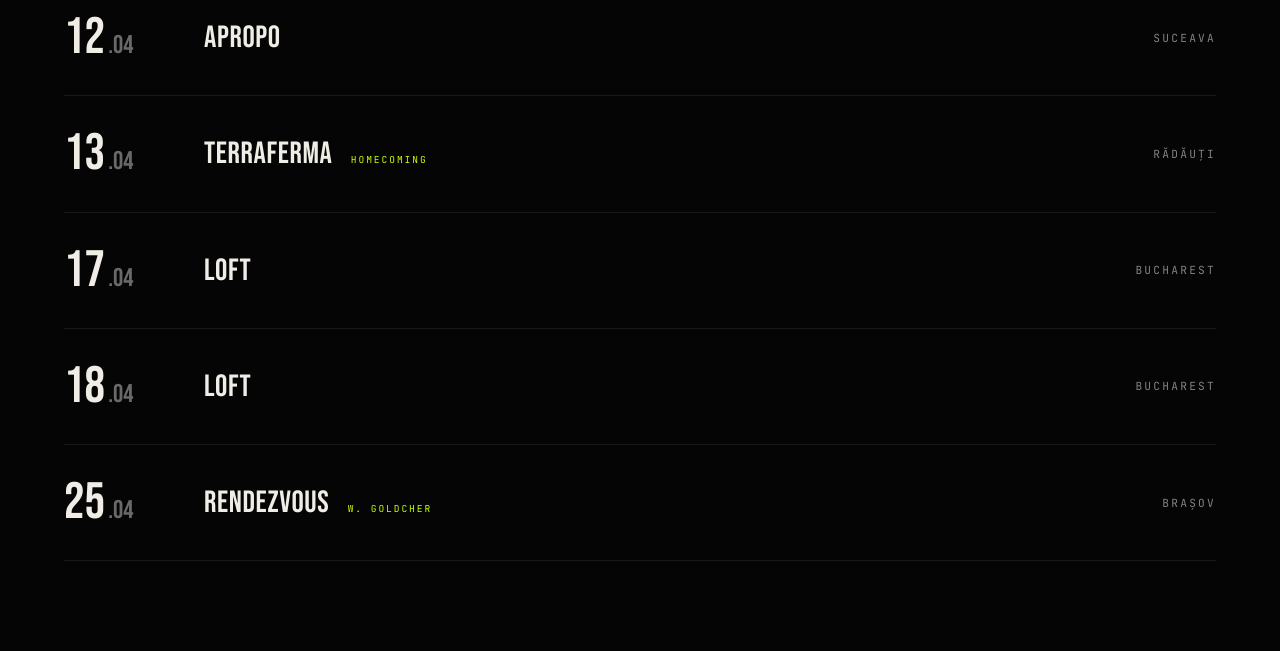
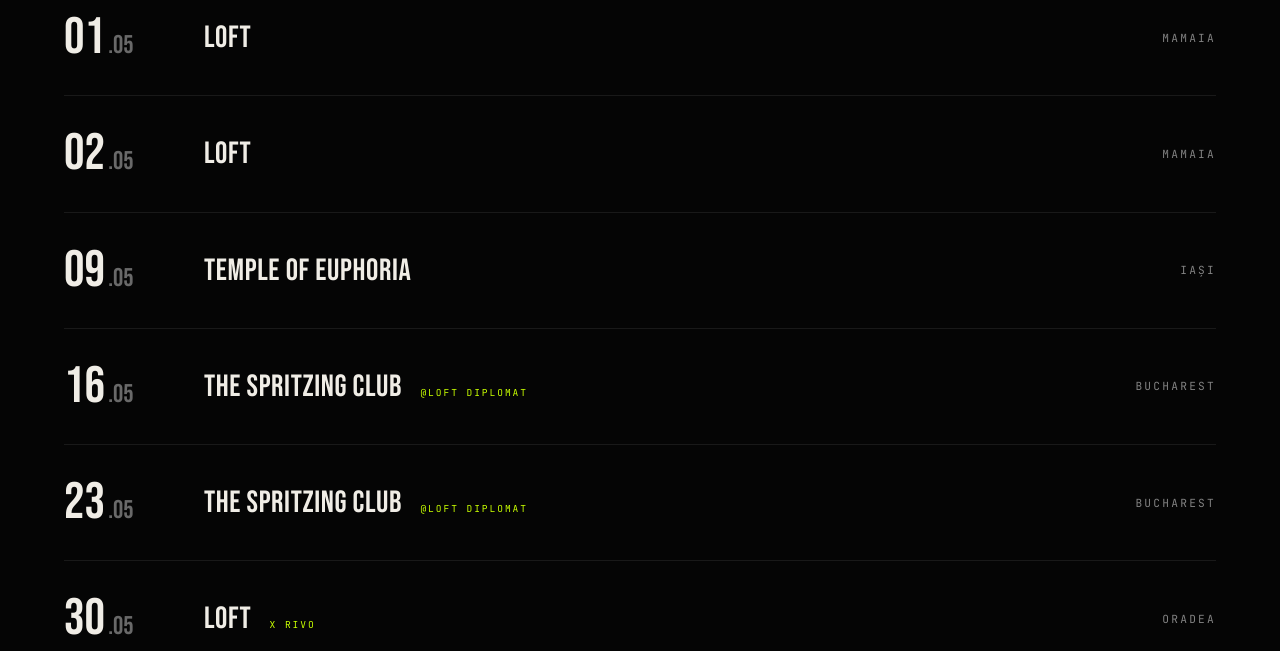
Before and after one commit to AlexandruCojanu1/deny-website, a website: page index.html in a window 1280 px wide. Shown: the part 10950-11601 px from the top of the page. Drawn offline with nearby package versions, Linux system fonts and the light colour scheme; a script that the page names is missing.

Commit message:
Update tour dates to May 2026

```diff
--- a/index.html
+++ b/index.html
@@ -643,29 +643,39 @@ footer .footer-credits a:hover{color:var(--acid)}
     <h2 class="section-title" style="margin-bottom:3rem">Tour<br>Dates</h2>
     <div class="dates-list">
       <div class="date-row">
-        <span class="date-day">12<span>.04</span></span>
-        <span class="date-venue">APROPO</span>
-        <span class="date-city">Suceava</span>
+        <span class="date-day">01<span>.05</span></span>
+        <span class="date-venue">LOFT</span>
+        <span class="date-city">Mamaia</span>
       </div>
       <div class="date-row">
-        <span class="date-day">13<span>.04</span></span>
-        <span class="date-venue">TERRAFERMA <em>Homecoming</em></span>
-        <span class="date-city">Rădăuți</span>
+        <span class="date-day">02<span>.05</span></span>
+        <span class="date-venue">LOFT</span>
+        <span class="date-city">Mamaia</span>
       </div>
       <div class="date-row">
-        <span class="date-day">17<span>.04</span></span>
-        <span class="date-venue">LOFT</span>
+        <span class="date-day">09<span>.05</span></span>
+        <span class="date-venue">TEMPLE OF EUPHORIA</span>
+        <span class="date-city">Iași</span>
+      </div>
+      <div class="date-row">
+        <span class="date-day">16<span>.05</span></span>
+        <span class="date-venue">THE SPRITZING CLUB <em>@LOFT Diplomat</em></span>
         <span class="date-city">Bucharest</span>
       </div>
       <div class="date-row">
-        <span class="date-day">18<span>.04</span></span>
-        <span class="date-venue">LOFT</span>
+        <span class="date-day">23<span>.05</span></span>
+        <span class="date-venue">THE SPRITZING CLUB <em>@LOFT Diplomat</em></span>
         <span class="date-city">Bucharest</span>
       </div>
       <div class="date-row">
-        <span class="date-day">25<span>.04</span></span>
-        <span class="date-venue">RENDEZVOUS <em>w. Goldcher</em></span>
-        <span class="date-city">Brașov</span>
+        <span class="date-day">30<span>.05</span></span>
+        <span class="date-venue">LOFT <em>x Rivo</em></span>
+        <span class="date-city">Oradea</span>
+      </div>
+      <div class="date-row">
+        <span class="date-day">31<span>.05</span></span>
+        <span class="date-venue">ICONIC GARDEN</span>
+        <span class="date-city">Cluj-Napoca</span>
       </div>
     </div>
   </div>
```
